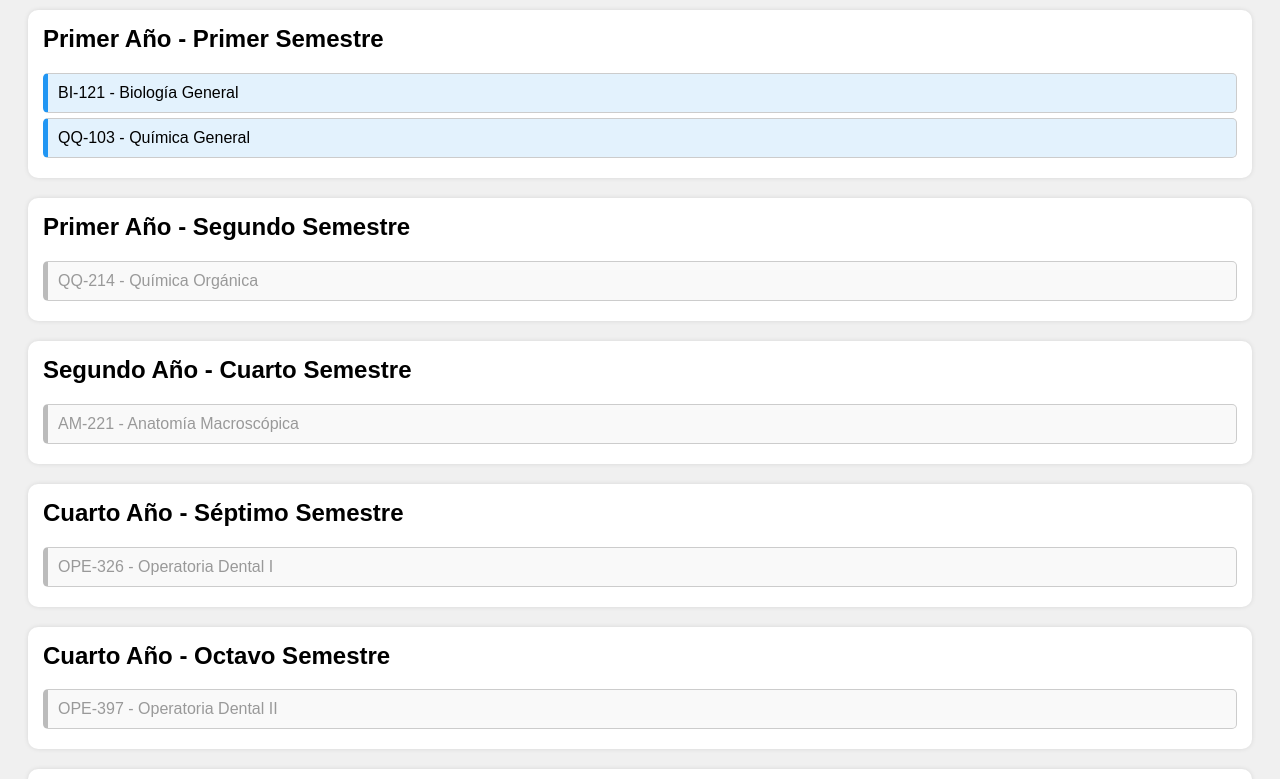
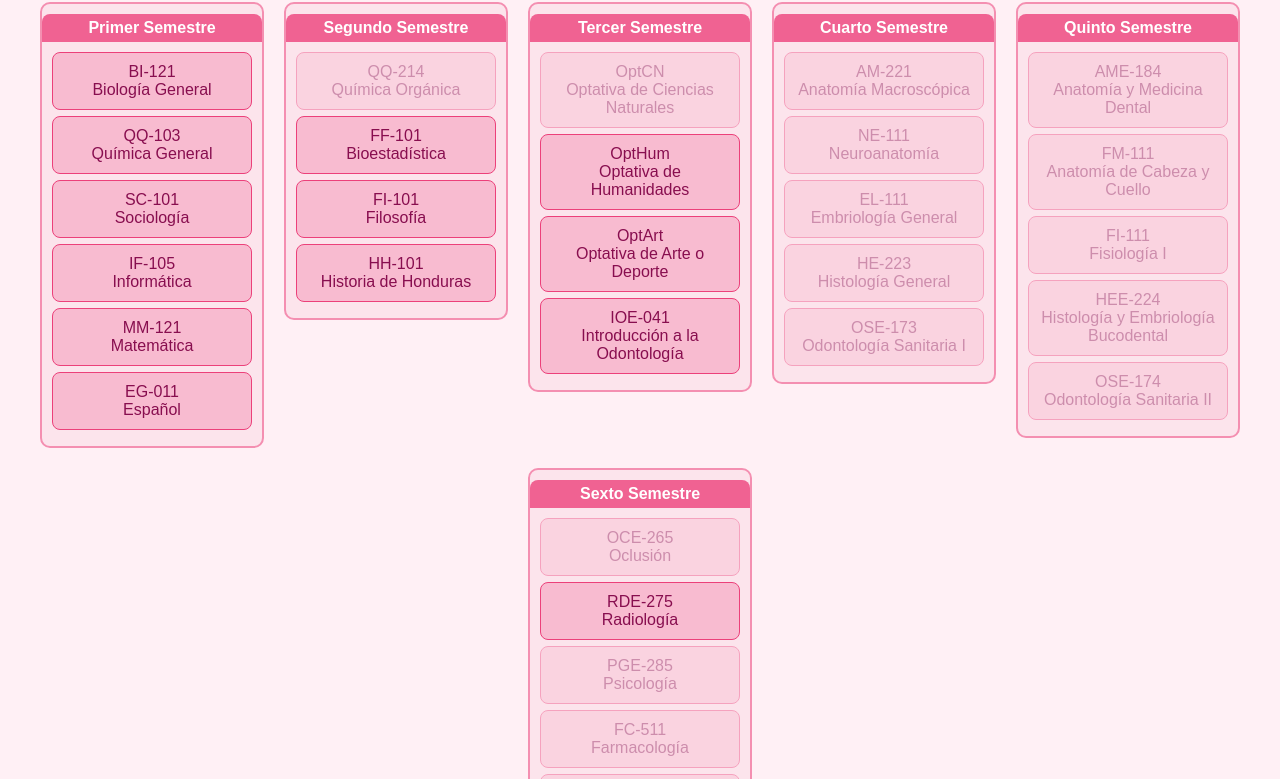
Before and after one commit to mgissrodrigz/malla, a plain HTML site: page index.html in a window 1280 px wide. Shown: the part 98-877 px from the top of the page. Drawn offline with Linux system fonts and the light colour scheme.

Commit message:
Add files via upload

```diff
--- /dev/null
+++ b/estilos.css
@@ -0,0 +1,62 @@
+body {
+    font-family: Arial, sans-serif;
+    background-color: #fff0f5;
+    color: #880e4f;
+    padding: 20px;
+    margin: 0;
+}
+
+h1 {
+    text-align: center;
+    color: #c2185b;
+}
+
+#contenedor-malla {
+    display: flex;
+    gap: 20px;
+    justify-content: center;
+    align-items: flex-start;
+    flex-wrap: wrap;
+}
+
+.semestre {
+    border: 2px solid #f48fb1;
+    border-radius: 10px;
+    padding: 10px;
+    width: 200px;
+    background-color: #fce4ec;
+}
+
+.semestre h2 {
+    text-align: center;
+    font-size: 16px;
+    background-color: #f06292;
+    color: white;
+    margin: 0 -10px 10px -10px;
+    padding: 5px;
+    border-radius: 8px 8px 0 0;
+}
+
+.ramo {
+    background-color: #f8bbd0;
+    border: 1px solid #ec407a;
+    padding: 10px;
+    margin: 6px 0;
+    border-radius: 8px;
+    text-align: center;
+    cursor: pointer;
+    opacity: 0.4;
+    pointer-events: none;
+    transition: all 0.3s ease;
+}
+
+.ramo.desbloqueado {
+    opacity: 1;
+    pointer-events: auto;
+}
+
+.ramo.aprobado {
+    background-color: #ec407a;
+    color: white;
+    text-decoration: line-through;
+}
--- a/index.html
+++ b/index.html
@@ -1,17 +1,15 @@
 <!DOCTYPE html>
 <html lang="es">
 <head>
-  <meta charset="UTF-8">
-  <title>Malla Curricular Odontología - UNAH</title>
-  <link rel="stylesheet" href="style.css">
+    <meta charset="UTF-8">
+    <title>Malla Interactiva Odontología</title>
+    <link rel="stylesheet" href="estilos.css">
 </head>
 <body>
-  <h1>Malla Curricular Odontología - UNAH</h1>
-  <div id="malla"></div>
-  <div id="detalle">
-    <h2>Detalles de la Materia</h2>
-    <p id="detalle-texto">Haz clic en una materia que ya cursaste para desbloquear las siguientes.</p>
-  </div>
-  <script src="script.js"></script>
+    <h1>Malla Curricular Interactiva (1° al 6° semestre)</h1>
+    <div id="contenedor-malla">
+        <!-- Semestres se insertan dinámicamente -->
+    </div>
+    <script src="script.js"></script>
 </body>
 </html>
--- a/script.js
+++ b/script.js
@@ -1,61 +1,85 @@
+const semestres = {
+    "Primer Semestre": [
+        { codigo: "BI-121", nombre: "Biología General", requisitos: [] },
+        { codigo: "QQ-103", nombre: "Química General", requisitos: [] },
+        { codigo: "SC-101", nombre: "Sociología", requisitos: [] },
+        { codigo: "IF-105", nombre: "Informática", requisitos: [] },
+        { codigo: "MM-121", nombre: "Matemática", requisitos: [] },
+        { codigo: "EG-011", nombre: "Español", requisitos: [] }
+    ],
+    "Segundo Semestre": [
+        { codigo: "QQ-214", nombre: "Química Orgánica", requisitos: ["QQ-103", "BI-121"] },
+        { codigo: "FF-101", nombre: "Bioestadística", requisitos: [] },
+        { codigo: "FI-101", nombre: "Filosofía", requisitos: [] },
+        { codigo: "HH-101", nombre: "Historia de Honduras", requisitos: [] }
+    ],
+    "Tercer Semestre": [
+        { codigo: "OptCN", nombre: "Optativa de Ciencias Naturales", requisitos: ["BI-121"] },
+        { codigo: "OptHum", nombre: "Optativa de Humanidades", requisitos: [] },
+        { codigo: "OptArt", nombre: "Optativa de Arte o Deporte", requisitos: [] },
+        { codigo: "IOE-041", nombre: "Introducción a la Odontología", requisitos: [] }
+    ],
+    "Cuarto Semestre": [
+        { codigo: "AM-221", nombre: "Anatomía Macroscópica", requisitos: ["QQ-214", "BI-121"] },
+        { codigo: "NE-111", nombre: "Neuroanatomía", requisitos: ["QQ-214", "BI-121"] },
+        { codigo: "EL-111", nombre: "Embriología General", requisitos: ["QQ-214", "BI-121"] },
+        { codigo: "HE-223", nombre: "Histología General", requisitos: ["QQ-214", "BI-121"] },
+        { codigo: "OSE-173", nombre: "Odontología Sanitaria I", requisitos: ["QQ-214", "BI-121"] }
+    ],
+    "Quinto Semestre": [
+        { codigo: "AME-184", nombre: "Anatomía y Medicina Dental", requisitos: ["AM-221"] },
+        { codigo: "FM-111", nombre: "Anatomía de Cabeza y Cuello", requisitos: ["AM-221", "NE-111"] },
+        { codigo: "FI-111", nombre: "Fisiología I", requisitos: ["AM-221"] },
+        { codigo: "HEE-224", nombre: "Histología y Embriología Bucodental", requisitos: ["EL-111", "HE-223"] },
+        { codigo: "OSE-174", nombre: "Odontología Sanitaria II", requisitos: ["OSE-173"] }
+    ],
+    "Sexto Semestre": [
+        { codigo: "OCE-265", nombre: "Oclusión", requisitos: ["FM-111", "AME-184"] },
+        { codigo: "RDE-275", nombre: "Radiología", requisitos: [] },
+        { codigo: "PGE-285", nombre: "Psicología", requisitos: ["FM-111"] },
+        { codigo: "FC-511", nombre: "Farmacología", requisitos: ["NE-111", "FM-111"] },
+        { codigo: "EPE-244", nombre: "Propedéutica", requisitos: ["OSE-173"] }
+    ]
+};
 
-const materias = [
-  { codigo: "BI-121", nombre: "Biología General", semestre: "Primer Año - Primer Semestre", requisito: [] },
-  { codigo: "QQ-103", nombre: "Química General", semestre: "Primer Año - Primer Semestre", requisito: [] },
-  { codigo: "QQ-214", nombre: "Química Orgánica", semestre: "Primer Año - Segundo Semestre", requisito: ["QQ-103", "BI-121"] },
-  { codigo: "AM-221", nombre: "Anatomía Macroscópica", semestre: "Segundo Año - Cuarto Semestre", requisito: ["QQ-214", "BI-121"] },
-  { codigo: "OPE-326", nombre: "Operatoria Dental I", semestre: "Cuarto Año - Séptimo Semestre", requisito: ["AM-221"] },
-  { codigo: "OPE-397", nombre: "Operatoria Dental II", semestre: "Cuarto Año - Octavo Semestre", requisito: ["OPE-326"] },
-  { codigo: "OPE-559", nombre: "Operatoria Dental IV", semestre: "Quinto Año - Décimo Semestre", requisito: ["OPE-397"] }
-];
+const contenedor = document.getElementById("contenedor-malla");
 
-const estadoMaterias = {};
+for (const [semestre, ramos] of Object.entries(semestres)) {
+    const columna = document.createElement("div");
+    columna.className = "semestre";
+    columna.innerHTML = `<h2>${semestre}</h2>`;
 
-function renderMalla() {
-  const malla = document.getElementById("malla");
-  const detalleTexto = document.getElementById("detalle-texto");
-  malla.innerHTML = "";
+    ramos.forEach(ramo => {
+        const div = document.createElement("div");
+        div.classList.add("ramo");
+        div.id = ramo.codigo;
+        div.innerText = `${ramo.codigo}\n${ramo.nombre}`;
+        div.onclick = () => aprobarRamo(ramo.codigo);
+        columna.appendChild(div);
+    });
 
-  const semestres = [...new Set(materias.map(m => m.semestre))];
-  semestres.forEach(semestre => {
-    const divSem = document.createElement("div");
-    divSem.className = "semestre";
-    divSem.innerHTML = `<h2>${semestre}</h2>`;
-
-    materias
-      .filter(m => m.semestre === semestre)
-      .forEach(m => {
-        const div = document.createElement("div");
-        div.className = "materia";
-        div.id = m.codigo;
-        div.innerText = `${m.codigo} - ${m.nombre}`;
-
-        const completada = localStorage.getItem(m.codigo) === "true";
-        estadoMaterias[m.codigo] = completada;
-
-        if (completada) div.classList.add("completada");
-
-        const requisitosCumplidos = m.requisito.every(req => estadoMaterias[req]);
-        if (!completada && !requisitosCumplidos && m.requisito.length > 0) {
-          div.classList.add("bloqueada");
-        }
-
-        div.onclick = () => {
-          if (div.classList.contains("bloqueada")) return;
-
-          div.classList.toggle("completada");
-          const hecho = div.classList.contains("completada");
-          estadoMaterias[m.codigo] = hecho;
-          localStorage.setItem(m.codigo, hecho);
-          renderMalla();
-          detalleTexto.innerText = `Materia: ${m.nombre}\nCódigo: ${m.codigo}\nRequisitos: ${m.requisito.length ? m.requisito.join(", ") : "Ninguno"}`;
-        };
-
-        divSem.appendChild(div);
-      });
-
-    malla.appendChild(divSem);
-  });
+    contenedor.appendChild(columna);
 }
 
-window.onload = renderMalla;
+function actualizarDesbloqueo() {
+    for (const ramos of Object.values(semestres)) {
+        ramos.forEach(ramo => {
+            const requisitosCumplidos = ramo.requisitos.every(req =>
+                document.getElementById(req)?.classList.contains("aprobado")
+            );
+            const div = document.getElementById(ramo.codigo);
+            if (requisitosCumplidos && !div.classList.contains("aprobado")) {
+                div.classList.add("desbloqueado");
+            }
+        });
+    }
+}
+
+function aprobarRamo(codigo) {
+    const div = document.getElementById(codigo);
+    if (!div.classList.contains("desbloqueado")) return;
+    div.classList.add("aprobado");
+    actualizarDesbloqueo();
+}
+
+actualizarDesbloqueo();
```
